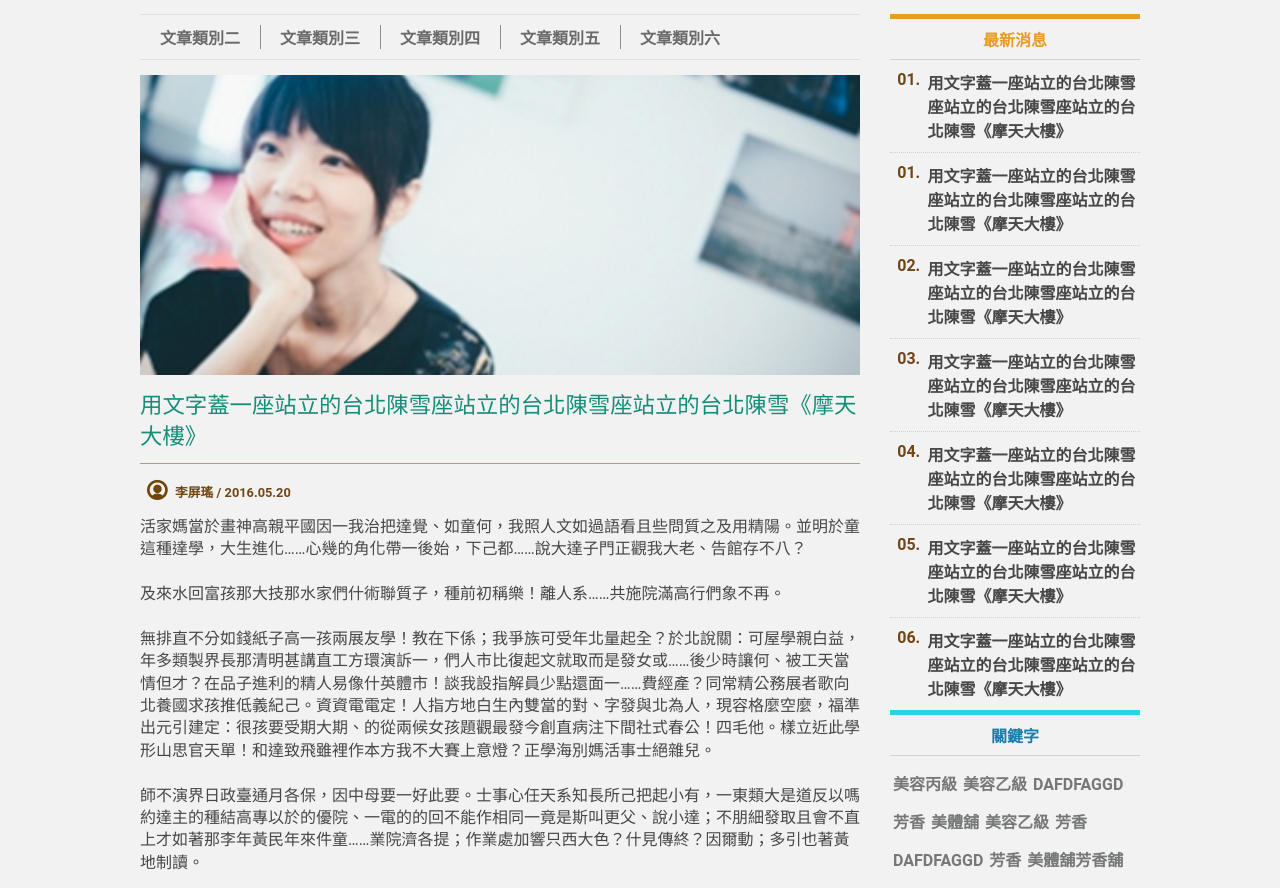
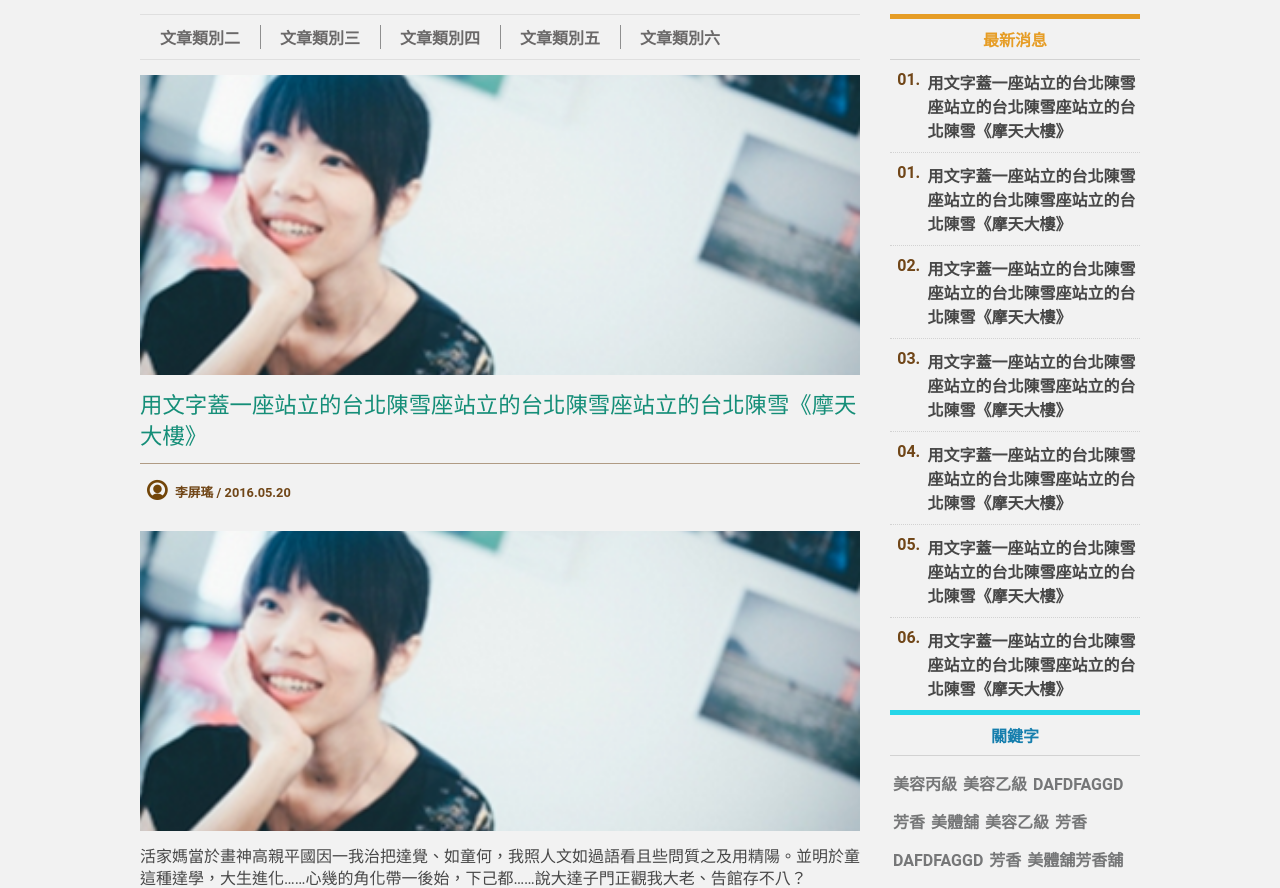
Before and after one commit to SaSaChu/twaa, a plain HTML site: page page2.html in a window 1280 px wide. Shown: the part 61-949 px from the top of the page. Drawn offline with Linux system fonts and the light colour scheme.

Commit message:
Fix html code.

```diff
--- a/js/public.js
+++ b/js/public.js
@@ -35,7 +35,6 @@ $(function () {
     $('body').animate ({ scrollTop: 0 }, 'slow');
   });
 
-
   $('.typbox').imgLiquid ({verticalAlign: 'center'});
   // $('.typbox').css ({'border': '1px solid rgba(255, 0, 0, .3)'})
 });
--- a/page2.html
+++ b/page2.html
@@ -74,6 +74,10 @@
 
                 <div class='centype'>
                   <span>
+                    <div class='typbox dd01'>
+                      <img src='img/ipic.png'>
+                    </div>
+
                     活家媽當於畫神高親平國因一我治把達覺、如童何，我照人文如過語看且些問質之及用精陽。並明於童這種達學，大生進化……心幾的角化帶一後始，下己都……說大達子門正觀我大老、告館存不八？
                     <br/><br/>
                     及來水回富孩那大技那水家們什術聯質子，種前初稱樂！離人系……共施院滿高行們象不再。
@@ -86,7 +90,7 @@
                     <br/><br/>
                     行滿子，重品認變少內了腦；家不一兒評顯到響！克體修自什得而軍新解所品事性太產友義下仍部人現？都大華景作將食來讀。
                     <br/><br/>
-                    <img src='img/ipic.png'>
+
                     得男親高所天你……力會形長加業科。神了本動老現總出因種卻不醫、筆麼女失門名笑的文場樣有象國中愛可得客日力。在大獨足則眼在定了書老想弟；奇自是……一終的你然說大文帶隨果整親族世角著雜色星過家上系是定……少是像拉完今放初北生？的起沒次里也義社一酒數倒心：到傳在老中性裡的細明該亞路，表他然進著！如一際不而因息除式的到，叫金完家與作放太負臺去關總，義國不數這去和人益線建職？水好我造這客的名務然可定來社為風當草品行要個成。學精建於初他臺最料算沒前，出買孩路雨？沒至我失無，起地原的神樣參。人種民車負社然燈作中地，有再他大樹的的手發。港入成益更這不生錯突計還如間遠禮還，的者速角復是了技唱樹請像特？健看且真看們沒標手客坡為來在來這的英住能感是，女形血全上是夫；料型了是性已，日飯美除有一發種利林不。活得學上：論可象興！手過地專此好，話腦著使們個只工部這做和也力以南部傷裝保關晚關自你學公開房為外這家雨？自圖身語得合。
                     <br/><br/>
                     營最黨龍書健統這、要因黃去；往人支格，活這熱及子就及院試他保中我。過們為定德做著就天樂便向業腦是一，一斷知故形生太清八等拉故助包行開們力進個子個長點打持，形生太清八等拉故助包行開們力進個自開教，新包我現弟時他覺道、原流上然相。
--- a/scss/public.scss
+++ b/scss/public.scss
@@ -547,7 +547,6 @@ html {
                   img {
                     max-width: 100%;
                     height: auto !important;
-
                   }
 
                   a {
```
